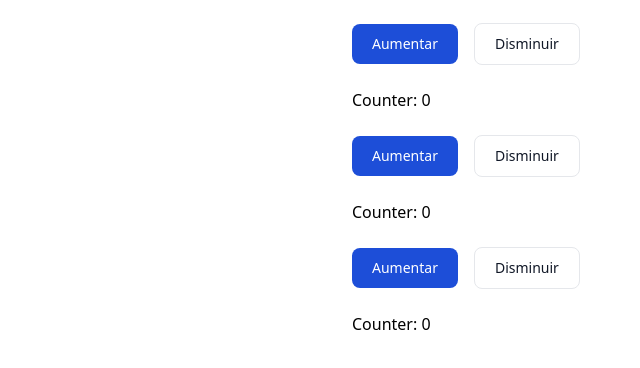
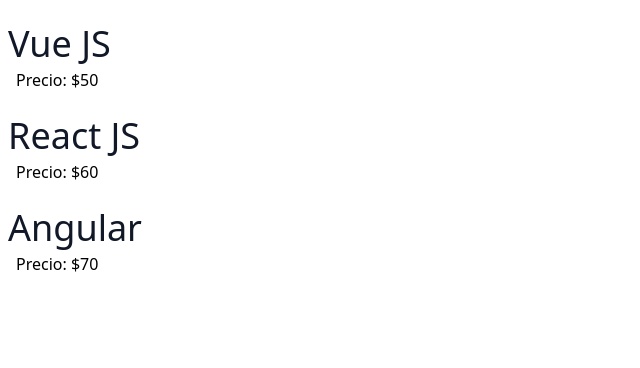
Before and after one commit to AnderDaZu/fundamentos-vue, a plain HTML site: page components.html in a window 1280 px wide. Shown: the whole page, without its empty margins (0-640 px from the left). Drawn offline with nearby package versions, Linux system fonts and the light colour scheme.

Commit message:
Pasando datos a componentes mediante props

```diff
--- a/app.js
+++ b/app.js
@@ -1,7 +1,24 @@
 const app = Vue.createApp({
     data(){
         return {
-            counter: 0
+            counter: 0,
+            courses: [
+                {
+                    id: 1,
+                    name: 'Vue JS',
+                    price: 50
+                },
+                {
+                    id: 2,
+                    name: 'React JS',
+                    price: 60
+                },
+                {
+                    id: 3,
+                    name: 'Angular',
+                    price: 70
+                }
+            ]
         }
     },
 });
@@ -30,3 +47,14 @@ app.component('button-counter', {
         }
     }
 });
+
+app.component('detail-course', {
+    data(){
+        return {}
+    },
+    props: ['course'],
+    template: `
+        <h2 class="ml-2 mt-6 text-4xl text-gray-900">{{ course.name }}</h2>
+        <p class="ml-4 mt-1 text-2x">Precio: {{ '$' + course.price }}</p>
+    `,
+});
--- a/components.html
+++ b/components.html
@@ -10,9 +10,10 @@
 <body>
 
     <div id="app">
-        <button-counter></button-counter>
-        <button-counter></button-counter>
-        <button-counter></button-counter>
+        <button-counter hidden></button-counter>
+        <button-counter hidden></button-counter>
+        <button-counter hidden></button-counter>
+        <detail-course v-for="course in courses" :key="course.id" :course="course"></detail-course>
     </div>
 
     <script src="https://unpkg.com/vue@3/dist/vue.global.js"></script>
```
